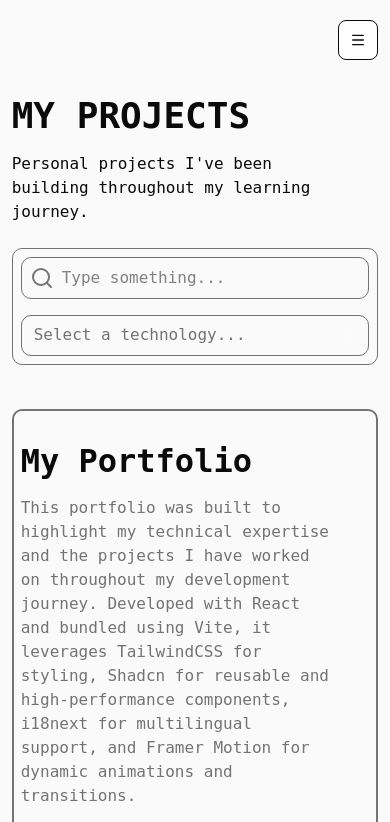
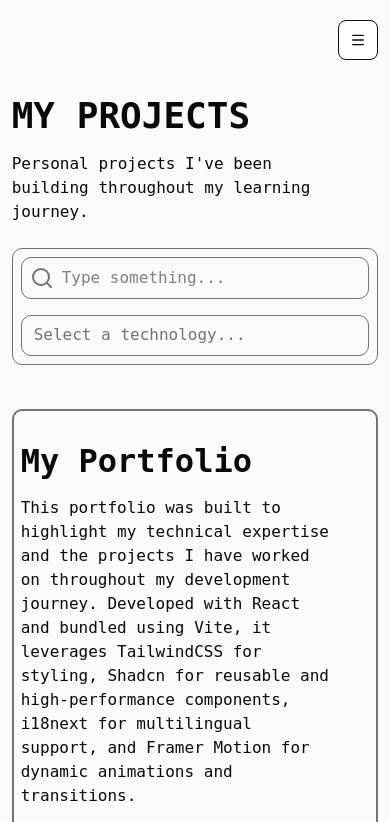
Before and after one commit to filipesvb/my-portfolio, a React (Vite) app: page /projetos in a window 390 px wide. Shown: the top 822 px of the page. Built offline with nearby package versions, Linux system fonts and the light colour scheme; a web font is replaced by a local one.

Commit message:
fix: fixed text color in project filter search

```diff
--- a/src/components/Card3D/index.tsx
+++ b/src/components/Card3D/index.tsx
@@ -23,7 +23,7 @@ const Card3D = ({
           ballText="Veja mais"
           className="h-full overflow-hidden"
         >
-          <div className={`md:h-110 h-full`}>
+          <div className={`md:h-110 border-foreground h-full border-2`}>
             <img
               src={image}
               className="h-full w-full object-cover object-top"
--- a/src/pages/Home/components/ProjectSection/components/ProjectContainer/index.tsx
+++ b/src/pages/Home/components/ProjectSection/components/ProjectContainer/index.tsx
@@ -1,15 +1,15 @@
-import { ScrollArea, ScrollBar } from '@/components/ui/scroll-area';
-import ProjectSingle from '../ProjectSingle';
-import { projects } from '../../../../../../data/projects';
-import { useTranslation } from 'react-i18next';
+import { ScrollArea, ScrollBar } from "@/components/ui/scroll-area";
+import ProjectSingle from "../ProjectSingle";
+import { projects } from "../../../../../../data/projects";
+import { useTranslation } from "react-i18next";
 
 const ProjectContainer = () => {
-  const { t } = useTranslation('projects');
+  const { t } = useTranslation("projects");
 
   return (
     <div className="">
-      <ScrollArea className="w-full relative ">
-        <div className="flex flex-col w-full md:space-x-12 space-y-12 items-center px-4 relative  md:items-stretch md:flex-row ">
+      <ScrollArea className="relative w-full">
+        <div className="relative flex w-full flex-col items-center space-y-12 px-4 pt-3 md:flex-row md:items-stretch md:space-x-12 md:pt-0">
           {projects.map((p) => (
             <ProjectSingle
               key={p.id}
--- a/src/pages/Projects/components/ProjectSingle/index.tsx
+++ b/src/pages/Projects/components/ProjectSingle/index.tsx
@@ -5,6 +5,7 @@ import TechStack from "@/components/TechStack";
 import { Magnetic } from "@/components/ui/shadcn-io/magnetic";
 import LiveLink from "./components/LiveLink";
 import GithubLink from "./components/GithubLink";
+import { motion } from "framer-motion";
 
 interface ProjectSingleProps {
   title: string;
@@ -29,36 +30,44 @@ const ProjectSingle = ({
   function getTextoDestacado(desc: string) {
     const partes = desc.split(new RegExp(`(${query})`, "gi"));
 
-    return query && query.length > 1
-      ? partes.map((parte, index) =>
-          parte.toLowerCase() === query.toLowerCase() ? (
-            <span key={index} style={{ backgroundColor: "#315078" }}>
-              {parte}
-            </span>
-          ) : (
-            <span key={index}>{parte}</span>
-          ),
-        )
-      : desc;
+    return query && query.length > 1 ? (
+      partes.map((parte, index) =>
+        parte.toLowerCase() === query.toLowerCase() ? (
+          <motion.span key={index} style={{ backgroundColor: "#315078" }}>
+            {parte}
+          </motion.span>
+        ) : (
+          <span key={index} className="text-foreground">
+            {parte}
+          </span>
+        ),
+      )
+    ) : (
+      <span className="text-foreground">{desc}</span>
+    );
   }
 
   return (
     <div
-      className={`flex border-2 border-muted-foreground rounded-lg gap-5 ${
+      className={`border-muted-foreground flex gap-5 rounded-lg border-2 ${
         inverted && "flex-row-reverse"
       }`}
     >
-      <div className="flex flex-2/5 justify-center items-start hidden md:block">
+      <div className="flex-2/5 flex hidden items-start justify-center md:block">
         <Card3D hideBall height="10" />
       </div>
-      <div className="flex-3/5 flex gap-10 py-4 px-10">
-        <div className="h-full flex flex-col space-y-20">
+      <div className="flex-3/5 flex gap-10 px-10 py-4">
+        <div className="flex h-full flex-col space-y-20">
           <div>
-            <CardTitle className="text-[2rem] text-left text-foreground">{title}</CardTitle>
-            <p className="text-muted-foreground">{getTextoDestacado(description)}</p>
+            <CardTitle className="text-foreground text-left text-[2rem]">
+              {title}
+            </CardTitle>
+            <p className="text-muted-foreground">
+              {getTextoDestacado(description)}
+            </p>
             <TechStack tags={tags} />
           </div>
-          <div className="h-full flex items-end pb-5 gap-12">
+          <div className="flex h-full items-end gap-12 pb-5">
             <Magnetic>
               <LiveLink link={links.live} />
             </Magnetic>
```
